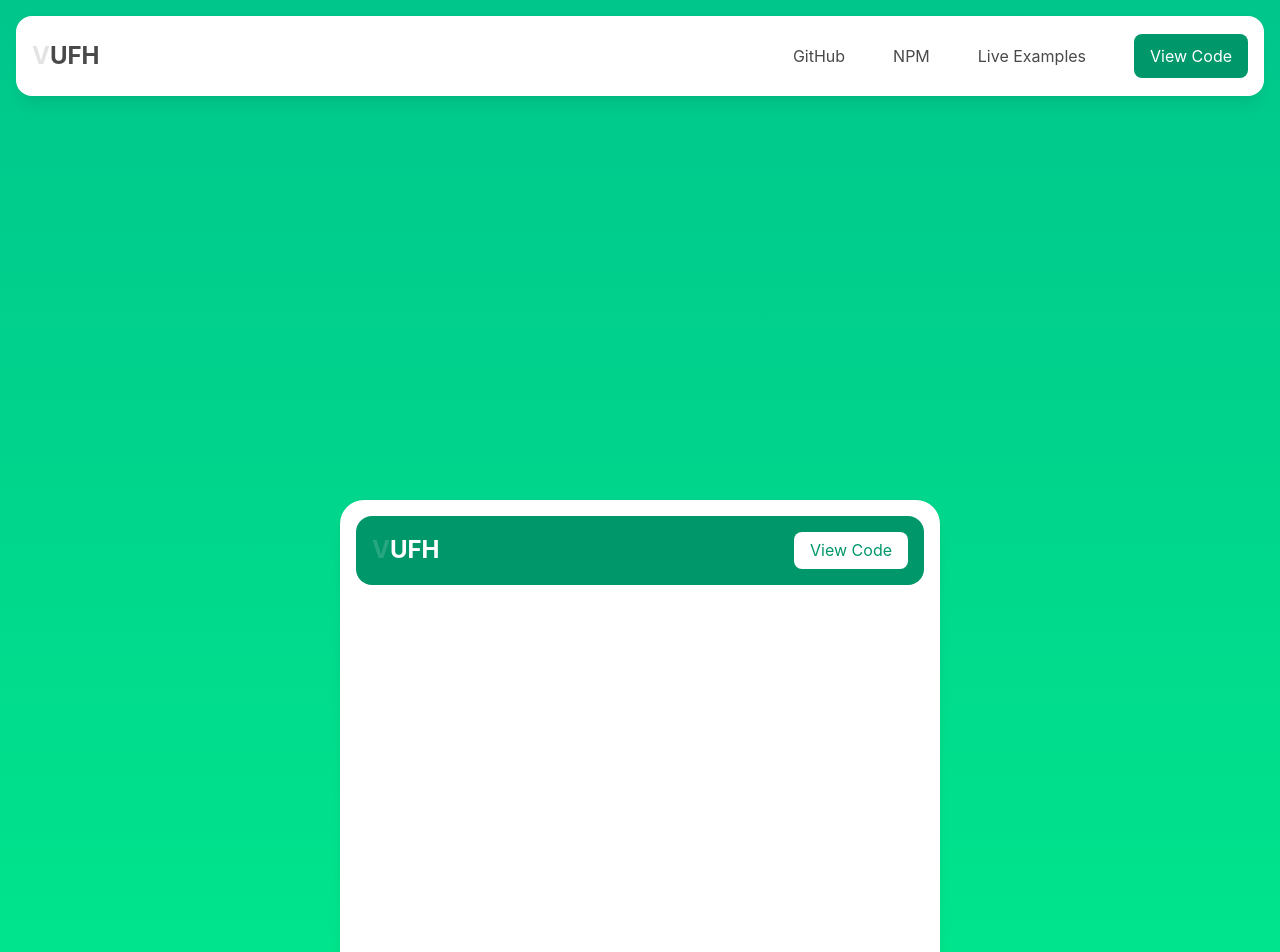
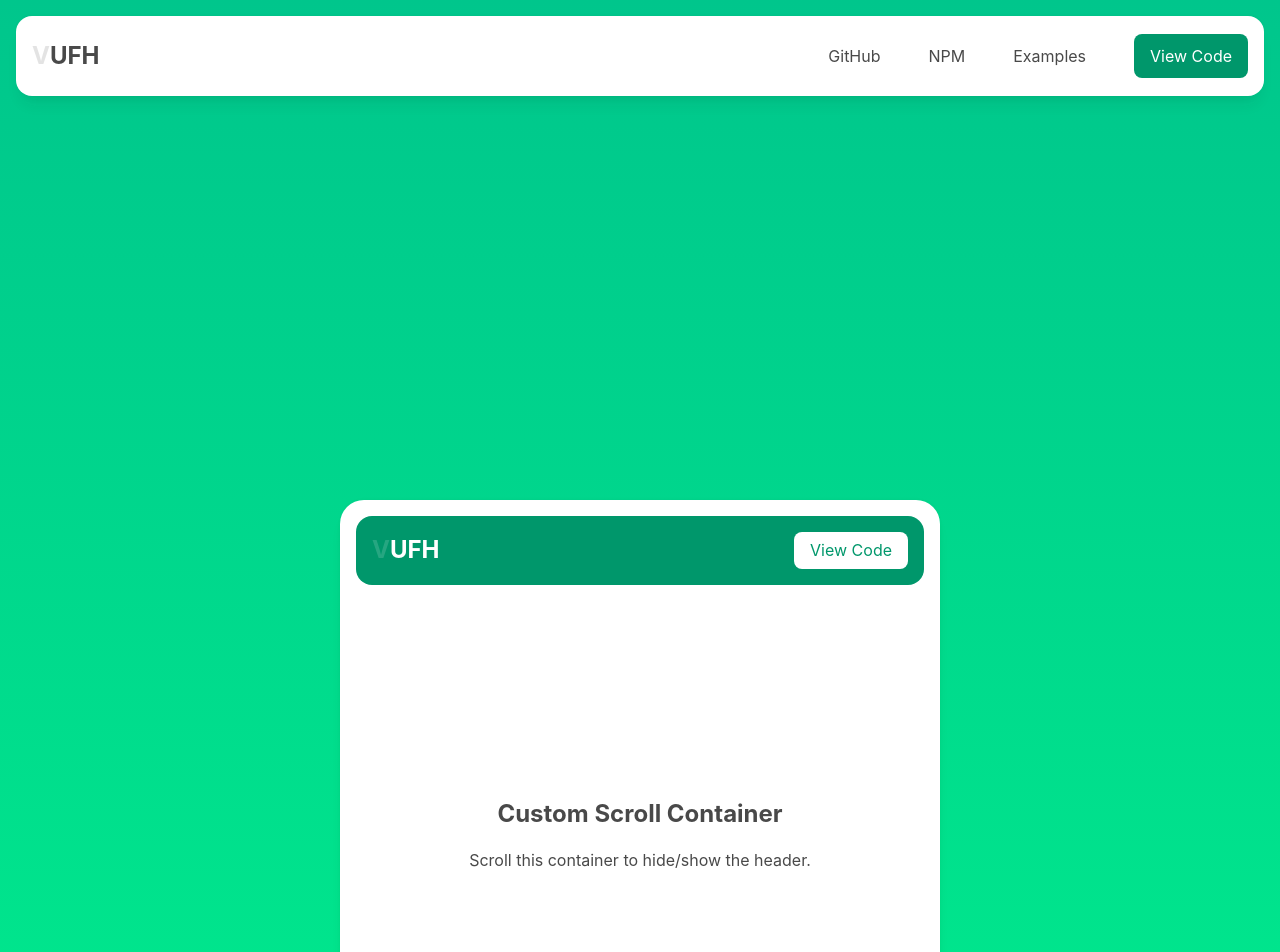
Before and after one commit to smastrom/vue-use-fixed-header, a Vue app: page / in a window 1280 px wide. Shown: the top 952 px of the page. Built offline with nearby package versions, Linux system fonts and the light colour scheme.

Commit message:
edit demo, readme, up deps

```diff
--- a/demo/Header.vue
+++ b/demo/Header.vue
@@ -24,8 +24,11 @@ useFixedHeader(headerRef)
                   >
                </li>
                <li class="Nav_List_Hidden">
-                  <a target="_blank" href="https://github.com/smastrom/vue-use-fixed-header">
-                     Live Examples
+                  <a
+                     target="_blank"
+                     href="https://stackblitz.com/@smastrom/collections/vue-use-fixed-header"
+                  >
+                     Examples
                   </a>
                </li>
                <li>
--- a/demo/WithContainer.vue
+++ b/demo/WithContainer.vue
@@ -20,6 +20,7 @@ useFixedHeader(headerRef, {
                <h2 class="Global_Logo">Vufh</h2>
 
                <a
+                  target="_blank"
                   class="Header_Button"
                   href="https://github.com/smastrom/vue-use-fixed-header/blob/main/demo/WithContainer.vue"
                >
@@ -27,6 +28,10 @@ useFixedHeader(headerRef, {
                </a>
             </div>
          </header>
+         <div class="Content">
+            <h2>Custom Scroll Container</h2>
+            <p>Scroll this container to hide/show the header.</p>
+         </div>
       </div>
    </div>
 </template>
@@ -84,4 +89,16 @@ useFixedHeader(headerRef, {
       background-color: var(--AccentColor);
    }
 }
+
+.Content {
+   position: sticky;
+   margin: auto;
+   top: 40%;
+   justify-content: center;
+   align-items: center;
+   color: #494949;
+   display: flex;
+   flex-direction: column;
+   padding: 1rem;
+}
 </style>
```
Also changed, not shown: package.json (+6 -6 lines), 2 other files (tests, documents, lock files or other folders).
